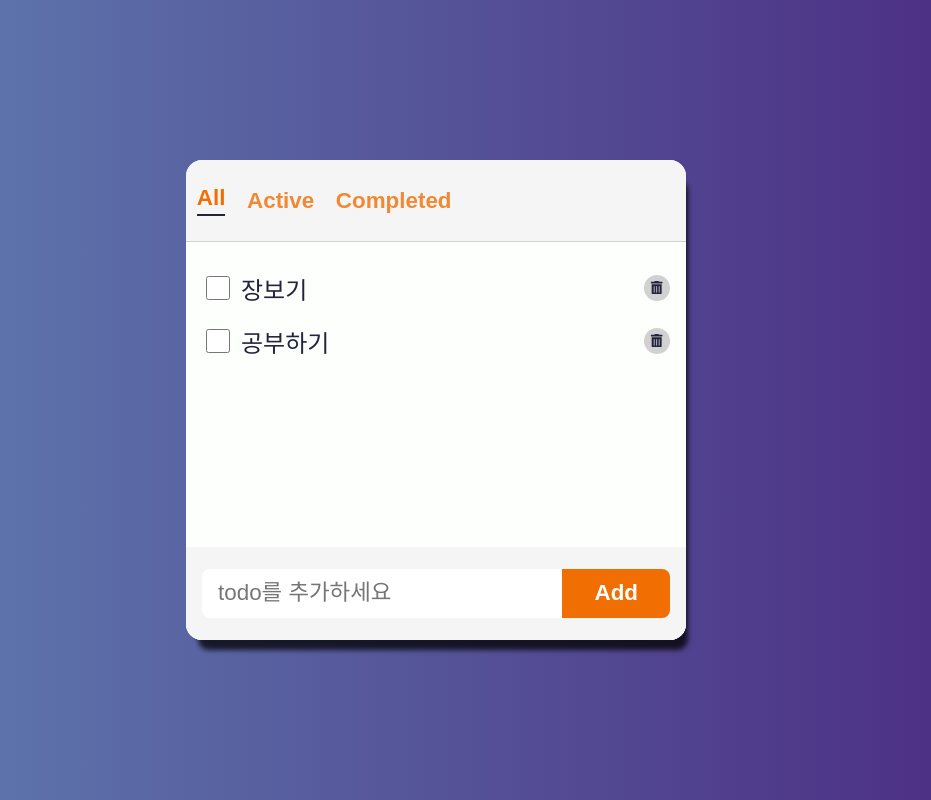
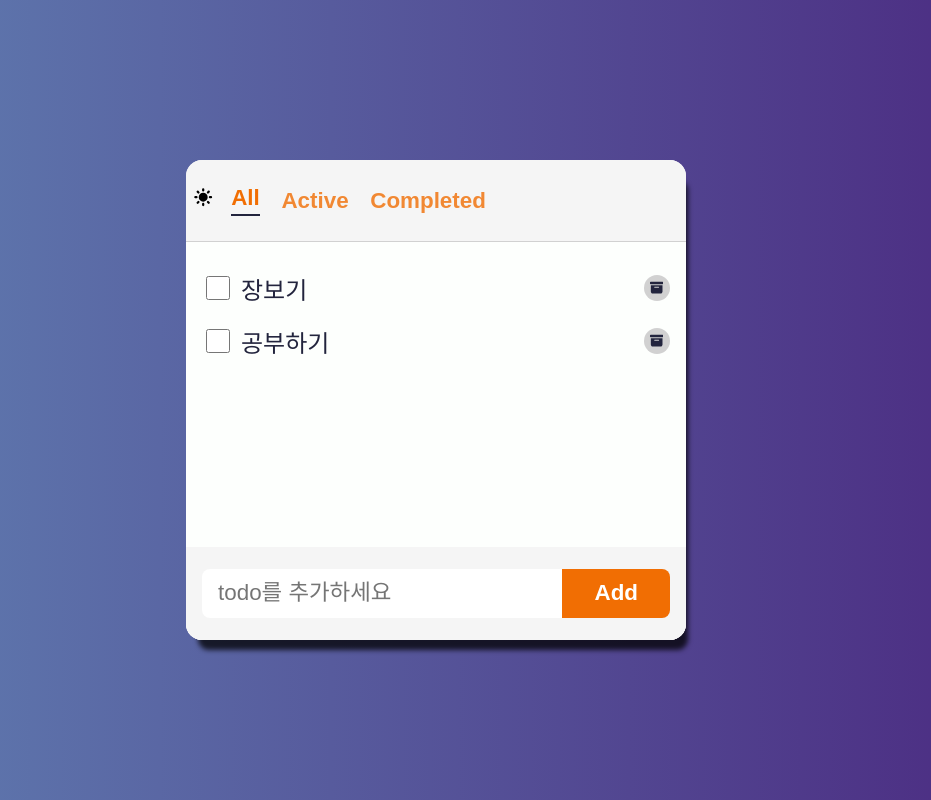
Before and after one commit to leetxt13/todo, a React app: page / in a window 1280 px wide. Shown: the whole page, without its empty margins (204-1135 px from the left). Built offline with nearby package versions, Linux system fonts and the light colour scheme.

Commit message:
darkMode

```diff
--- a/package.json
+++ b/package.json
@@ -64,7 +64,7 @@
     "build": "node scripts/build.js",
     "test": "node scripts/test.js"
   },
-  "homepage":"https://todoplease.netlify.app/",
+  "homepage": "https://todoplease.netlify.app/",
   "eslintConfig": {
     "extends": [
       "react-app",
--- a/src/App.js
+++ b/src/App.js
@@ -2,18 +2,21 @@ import { useState } from 'react';
 import './App.css';
 import Header from './components/Header/Header';
 import TodoList from './components/TodoList/TodoList';
+import { DarkModeProvider } from './components/context/DarkModeContext';
 
 const filters = ['all', 'active', 'completed'];
 function App() {
   const [filter, setFilter] = useState(filters[0]);
   return (
     <>
+      <DarkModeProvider>
         <Header
           filters={filters}
           filter={filter}
           onFilterChange={(filter) => setFilter(filter)} // 할당되는 변수가 같으면, setFilter만 써도 됨
         />
         <TodoList filter={filter} />
+      </DarkModeProvider>
     </>
   );
 }
--- a/src/components/AddTodo/AddTodo.jsx
+++ b/src/components/AddTodo/AddTodo.jsx
@@ -2,7 +2,7 @@ import React, { useState } from 'react';
 import { v4 as uuid4 } from 'uuid';
 import styles from './AddTodo.module.css';
 
-export default function AddTodo({ onAdd }) {
+export default function AddTodo({ onAdd, darkmode }) {
   const [text, setText] = useState(''); // form을 uncontrol에서 control폼으로 만들기 위함
   const handleChange = (e) => {
     setText(e.target.value);
@@ -17,8 +17,11 @@ export default function AddTodo({ onAdd }) {
     setText(''); // text 입력후 내용이 남아있는 것을 없애줌
   };
   return (
-    <div>
-      <form className={styles.form} onSubmit={handleSubmit}>
+    <>
+      <form
+        className={`${styles.form} ${darkmode === true && styles.darkmode} `}
+        onSubmit={handleSubmit}
+      >
         <input
           className={styles.input}
           type="text"
@@ -29,6 +32,6 @@ export default function AddTodo({ onAdd }) {
         <label htmlFor=""></label>
         <button className={styles.button}>Add</button>
       </form>
-    </div>
+    </>
   );
 }
--- a/src/components/AddTodo/AddTodo.module.css
+++ b/src/components/AddTodo/AddTodo.module.css
@@ -3,6 +3,9 @@
   display: flex;
   padding: 1.4rem 1rem;
   background-color: var(--color-bg-dark);
+}
+.form.darkmode {
+  background-color: var(--color-darkmode);
 }
 .input {
   flex: 1 0 auto; /* input부분을 크게 키워줌 */
@@ -26,3 +29,6 @@
 .button:hover {
   filter: brightness(125%);
 }
+.darkmode {
+  background-color: var(--color-darkmode);
+}
--- a/src/components/Header/Header.jsx
+++ b/src/components/Header/Header.jsx
@@ -1,9 +1,19 @@
 import React from 'react';
 import styles from './Header.module.css';
+import { HiMoon, HiSun } from 'react-icons/hi';
+
+import { useDarkMode } from '../context/DarkModeContext';
 
 export default function Header({ filter, filters, onFilterChange }) {
+  const { darkMode, toggleDarkMode } = useDarkMode();
   return (
-    <header className={styles.header}>
+    <header
+      className={`${styles.header} ${darkMode === true && styles.darkmode}`}
+    >
+      <button className={styles.togglebutton} onClick={toggleDarkMode}>
+        {darkMode && <HiMoon />}
+        {!darkMode && <HiSun />}
+      </button>
       {filters.map((value, index) => (
         <ul className={styles.filters}>
           <li key={index}>
@@ -13,7 +23,7 @@ export default function Header({ filter, filters, onFilterChange }) {
                 filter === value && styles.selected
               }`}
             >
-              {value}{' '}
+              {value}
             </button>
           </li>
         </ul>
--- a/src/components/Header/Header.module.css
+++ b/src/components/Header/Header.module.css
@@ -4,6 +4,16 @@
   align-items: center;
   background-color: var(--color-bg-dark);
   border-bottom: 1px solid var(--color-grey);
+}
+.header.darkmode {
+  background-color: var(--color-darkmode);
+}
+/* .togglebutton.darkmode {
+  background-color: var(--color-darkmode);
+} */
+.togglebutton {
+  font-size: 1.4rem;
+  background-color: transparent;
 }
 .filters {
   display: flex;
--- a/src/components/Todo/Todo.jsx
+++ b/src/components/Todo/Todo.jsx
@@ -1,6 +1,6 @@
 import React from 'react';
-import { FaTrashAlt } from 'react-icons/fa';
 import styles from './Todo.module.css';
+import { BsArchiveFill } from 'react-icons/bs';
 export default function Todo({ todo, onUpdate, onDelete }) {
   const { text, status } = todo;
   const handleChange = (e) => {
@@ -26,7 +26,7 @@ export default function Todo({ todo, onUpdate, onDelete }) {
       </label>
       <span className={styles.icon}>
         <button onClick={handleDelete} className={styles.button}>
-          <FaTrashAlt />
+          <BsArchiveFill />
         </button>
       </span>
     </li>
--- a/src/components/TodoList/TodoList.jsx
+++ b/src/components/TodoList/TodoList.jsx
@@ -3,8 +3,10 @@ import AddTodo from '../AddTodo/AddTodo';
 import { v4 as uuid4v } from 'uuid';
 import Todo from '../Todo/Todo';
 import styles from './TodoList.module.css';
+import { useDarkMode } from '../context/DarkModeContext';
 
 export default function TodoList({ filter }) {
+  const { darkMode } = useDarkMode();
   const [todos, setTodos] = useState([
     { id: uuid4v(), text: '장보기', status: 'active' },
     { id: uuid4v(), text: '공부하기', status: 'active' },
@@ -21,7 +23,9 @@ export default function TodoList({ filter }) {
   // 새로운 todo를 todos에 업데이트 해야한다.
   const filtered = getFilteredItems(todos, filter); // filtered된 todo만 설정된 변수
   return (
-    <section className={styles.container}>
+    <section
+      className={`${styles.container} ${darkMode === true && styles.darkmode}`}
+    >
       <ul className={styles.list}>
         {filtered.map((item) => (
           <Todo
@@ -32,7 +36,7 @@ export default function TodoList({ filter }) {
           />
         ))}
       </ul>
-      <AddTodo onAdd={handleAdd} />
+      <AddTodo onAdd={handleAdd} darkmode={darkMode} />
     </section>
   );
 }
--- a/src/components/TodoList/TodoList.module.css
+++ b/src/components/TodoList/TodoList.module.css
@@ -6,6 +6,9 @@
   min-height: 0;
   /* 리스트 아이템이 많아지면 header가 사라지는 현상 없애줌(기본 min-height 100%) */
 }
+.container.darkmode {
+  background-color: var(--color-darkmode);
+}
 .list {
   flex: 1 1 auto;
   overflow-y: auto; /* list가 길어지면 스크롤이 생김 */
--- /dev/null
+++ b/src/components/context/DarkModeContext.jsx
@@ -0,0 +1,25 @@
+import React, { createContext, useContext, useState } from 'react';
+const DarkModeContext = createContext();
+
+export function DarkModeProvider({ children }) {
+  const [darkMode, setDarkMode] = useState(false);
+  const toggleDarkMode = () => {
+    setDarkMode((mode) => !mode);
+    updateDarkMode((mode) => !mode);
+  };
+  return (
+    <DarkModeContext.Provider value={{ darkMode, toggleDarkMode }}>
+      {children}
+    </DarkModeContext.Provider>
+  );
+}
+function updateDarkMode(darkmode) {
+  if (darkmode) {
+    document.documentElement.classList.add('dark');
+    // 다크모드가 true이면 html에 dark라는 클래스를 등록해줌
+  } else {
+    document.documentElement.classList.remove('dark');
+  }
+}
+export const useDarkMode = () => useContext(DarkModeContext);
+// 다른곳에서 useContext가 무슨인자를 받는지 일일이 호출안해됨
--- a/src/index.css
+++ b/src/index.css
@@ -6,6 +6,7 @@
   --color-accent: #f16e03;
   --color-white: white;
   --color-scrollbar: #aaa7a7;
+  --color-darkmode: rgba(18, 19, 1, 0.664);
 }
 
 body {
```
Lines whose indentation alone changed are shown as unchanged.
